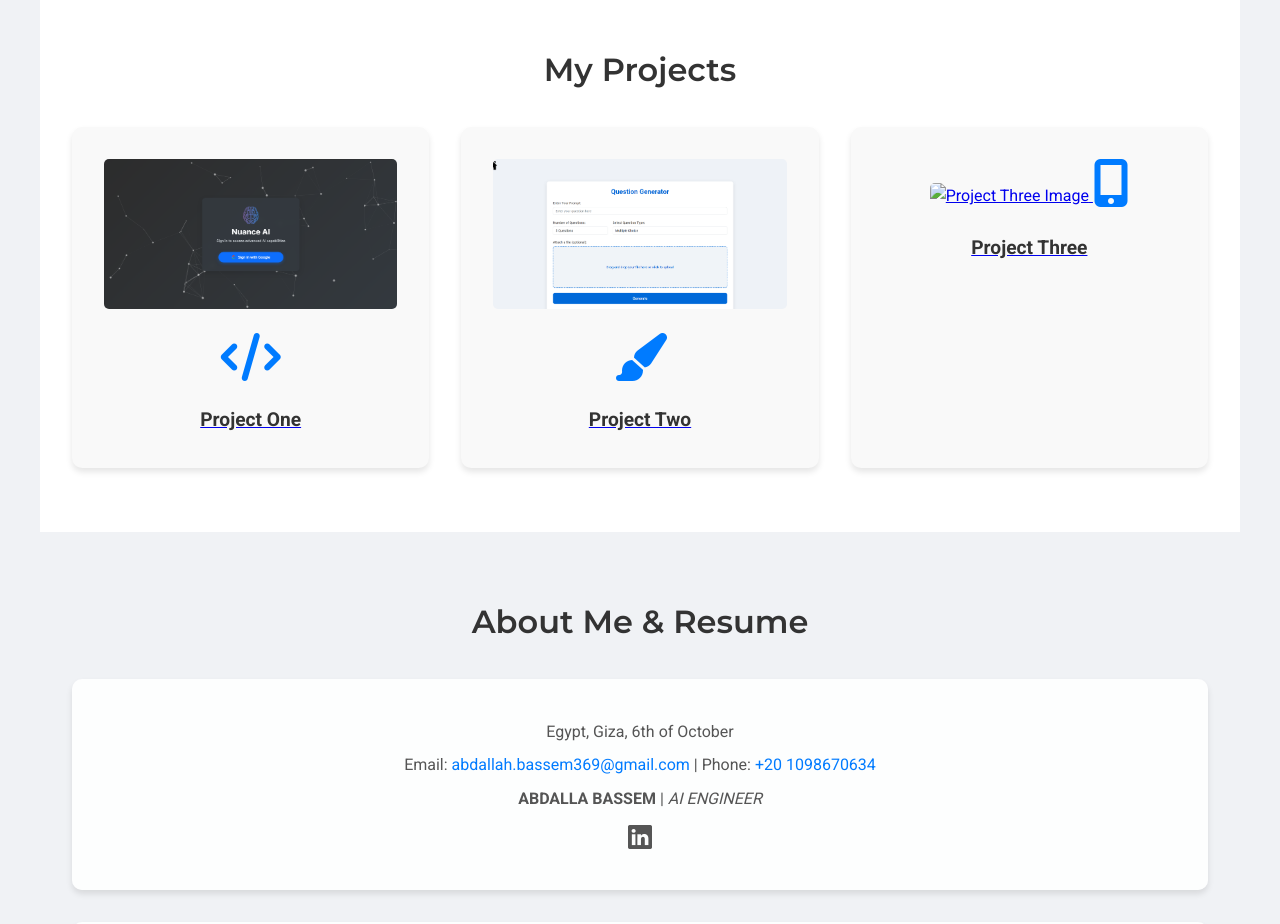
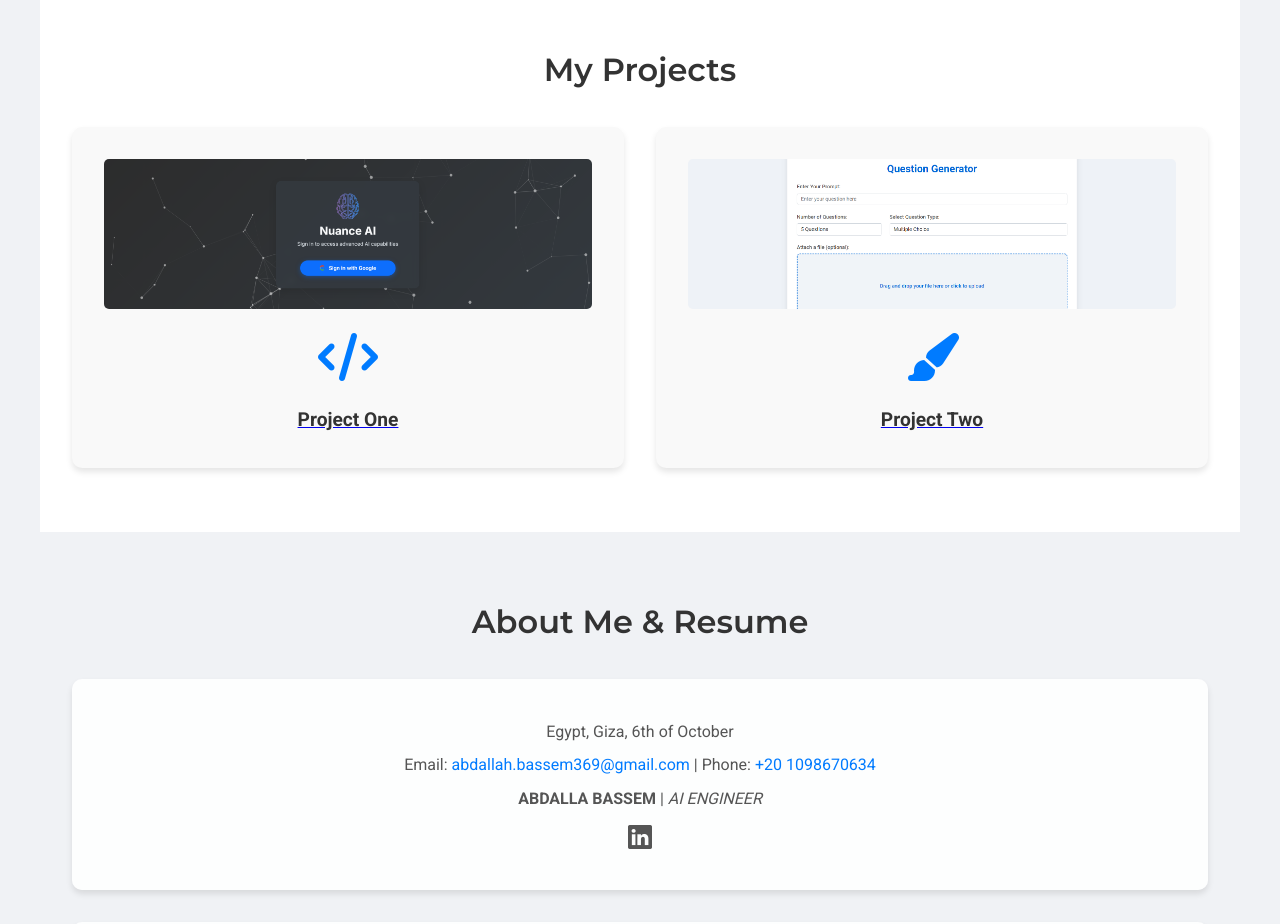
Before and after one commit to booodaa/profile, a plain HTML site: page index.html in a window 1280 px wide. Shown: the part 820-1744 px from the top of the page. Drawn offline with nearby package versions, Linux system fonts and the light colour scheme; a small style sheet from the web is missing.

Commit message:
Add files via upload

```diff
--- a/index.html
+++ b/index.html
@@ -697,13 +697,7 @@
                 </a>
             </div>
 
-            <div class="project-card">
-                <a href="https://github.com/yourusername/project3" target="_blank">
-                    <img src="project3.jpg" alt="Project Three Image">
-                    <i class="fas fa-mobile-alt"></i>
-                    <div class="project-title">Project Three</div>
-                </a>
-            </div>
+
         </div>
     </section>
 
```
